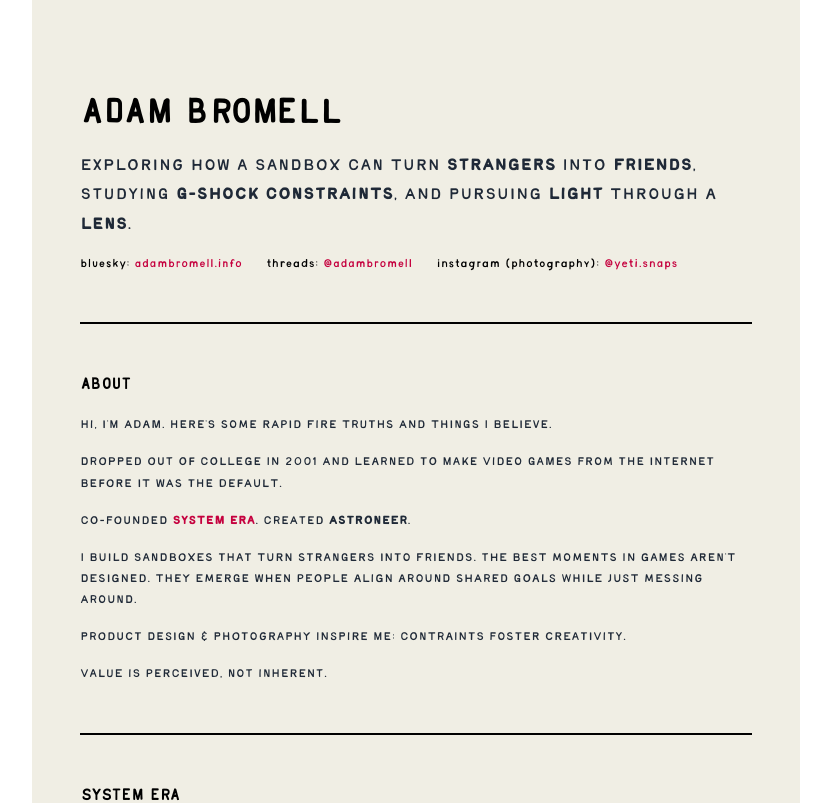
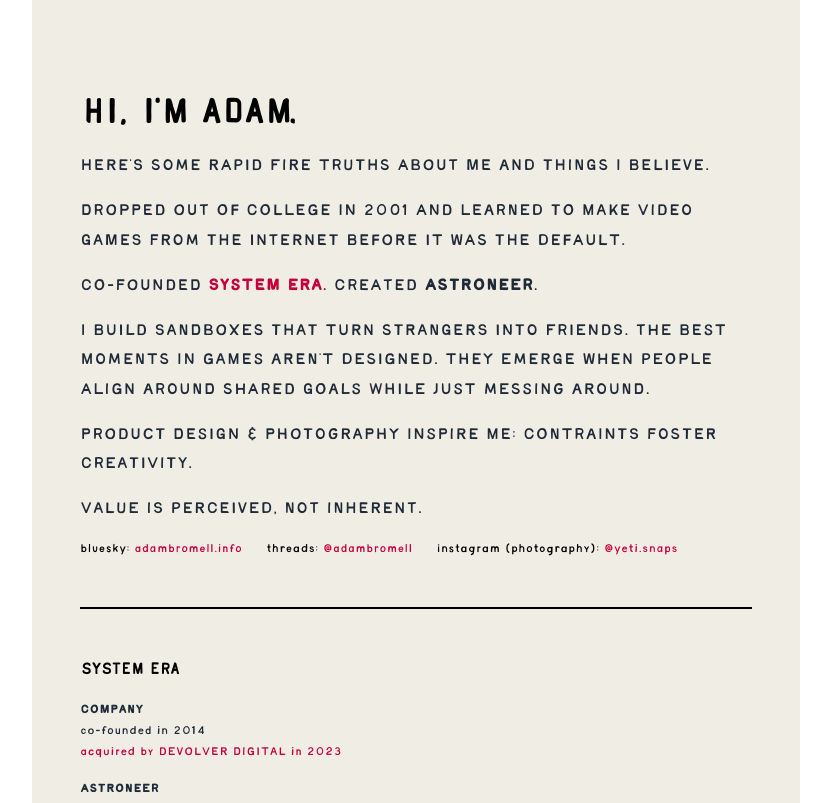
Before and after one commit to XYZCHiiLD/adambromell-site, a Next.js app: page / in a window 1280 px wide. Shown: the top 803 px of the page, without its empty margins (224-1055 px from the left). Built offline with nearby package versions, Linux system fonts and the light colour scheme.

Commit message:
Add files via upload

```diff
--- a/src/app/page.js
+++ b/src/app/page.js
@@ -21,15 +21,22 @@
 
         {/* Header */}
         <header className="mb-4">
-          <h1 className="font-bold mb-0">adam bromell</h1>
+          <h1 className="font-bold mb-0">HI, I'M ADAM.</h1>
         </header>
 
-        {/* Tagline */}
+        {/* About - moved up, using same formatting */}
         <section className="mb-12">
-          <p className="text-gray-800 leading-relaxed mb-4" style={{ fontSize: '18px' }}>
-            EXPLORING HOW A SANDBOX CAN TURN <strong>STRANGERS</strong> INTO <strong>FRIENDS</strong>, STUDYING <strong>G-SHOCK CONSTRAINTS</strong>, AND PURSUING <strong>LIGHT</strong> THROUGH A <strong>LENS</strong>.
-          </p>
-          <div className="flex gap-6">
+          <div className="space-y-4 text-gray-800 leading-relaxed" style={{ fontSize: '18px' }}>
+            <p>HERE'S SOME RAPID FIRE TRUTHS ABOUT ME AND THINGS I BELIEVE.</p>
+            <p>DROPPED OUT OF COLLEGE IN 2001 AND LEARNED TO MAKE VIDEO GAMES FROM THE INTERNET BEFORE IT WAS THE DEFAULT.</p>
+            <p>CO-FOUNDED <a href="https://www.systemera.net/" target="_blank" rel="noopener noreferrer" className="hover:underline font-bold" style={{ color: '#C5003E' }}>SYSTEM ERA</a>. CREATED <strong>ASTRONEER</strong>.</p>
+            <p>I BUILD SANDBOXES THAT TURN STRANGERS INTO FRIENDS. THE BEST MOMENTS IN GAMES AREN'T DESIGNED. THEY EMERGE WHEN PEOPLE ALIGN AROUND SHARED GOALS WHILE JUST MESSING AROUND.</p>
+            <p>PRODUCT DESIGN & PHOTOGRAPHY INSPIRE ME: CONTRAINTS FOSTER CREATIVITY.</p>
+            <p>VALUE IS PERCEIVED, NOT INHERENT.</p>
+          </div>
+
+          {/* Social links */}
+          <div className="flex gap-6 mt-4">
             <p>
               bluesky: <a
                 href="https://bsky.app/profile/adambromell.info"
@@ -63,21 +70,6 @@
                 @yeti.snaps
               </a>
             </p>
-          </div>
-        </section>
-
-        <hr className="mb-12" style={{ borderColor: '#000', borderWidth: '0.5px' }} />
-
-        {/* About */}
-        <section className="mb-12">
-          <h2 className="font-bold mb-4">about</h2>
-          <div className="space-y-4 text-gray-800 leading-relaxed">
-            <p>HI, I'M ADAM. HERE'S SOME RAPID FIRE TRUTHS AND THINGS I BELIEVE.</p>
-            <p>DROPPED OUT OF COLLEGE IN 2001 AND LEARNED TO MAKE VIDEO GAMES FROM THE INTERNET BEFORE IT WAS THE DEFAULT.</p>
-            <p>CO-FOUNDED <a href="https://www.systemera.net/" target="_blank" rel="noopener noreferrer" className="hover:underline font-bold" style={{ color: '#C5003E' }}>SYSTEM ERA</a>. CREATED <strong>ASTRONEER</strong>.</p>
-            <p>I BUILD SANDBOXES THAT TURN STRANGERS INTO FRIENDS. THE BEST MOMENTS IN GAMES AREN'T DESIGNED. THEY EMERGE WHEN PEOPLE ALIGN AROUND SHARED GOALS WHILE JUST MESSING AROUND.</p>
-            <p>PRODUCT DESIGN & PHOTOGRAPHY INSPIRE ME: CONTRAINTS FOSTER CREATIVITY.</p>
-            <p>VALUE IS PERCEIVED, NOT INHERENT.</p>
           </div>
         </section>
 
```
